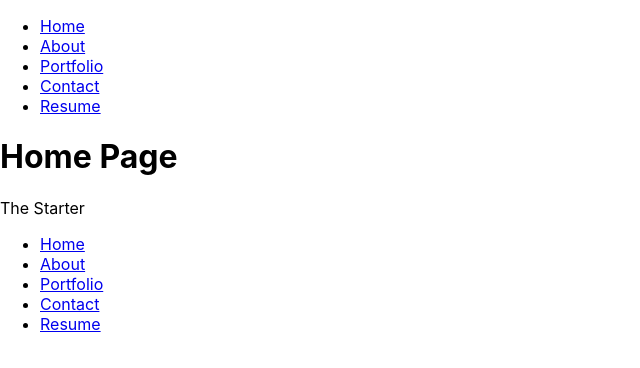
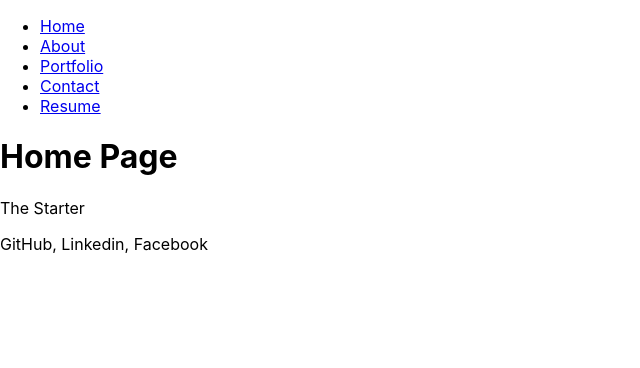
Before and after one commit to Jacobschoenbauer/greatest-react-profile, a React (Create React App) app: page / in a window 1280 px wide. Shown: the top 368 px of the page, without its empty margins (0-640 px from the left). Built offline with nearby package versions, Linux system fonts and the light colour scheme.

Commit message:
started footer

```diff
--- a/src/App.js
+++ b/src/App.js
@@ -1,12 +1,14 @@
 import React from "react";
 import AllCountainers from "./components/AllContainer";
-import NavTabs from "./components/NavTabs";
+import Footer from "./components/Footer";
+// import NavTabs from "./components/NavTabs";
 function App() {
 
   return (
     <div>
       <AllCountainers />
-      <NavTabs />
+      {/* <NavTabs /> */}
+      <Footer/>
     </div>
   );
 }
--- /dev/null
+++ b/src/components/Footer.js
@@ -0,0 +1,9 @@
+import React from "react";
+
+export default function Footer() {
+    return (
+      <div>
+       GitHub, Linkedin, Facebook
+      </div>
+    );
+  }
```
